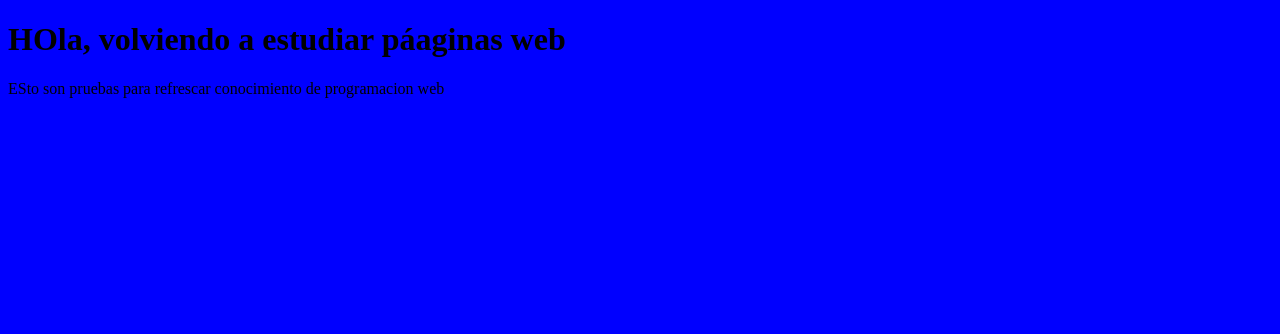
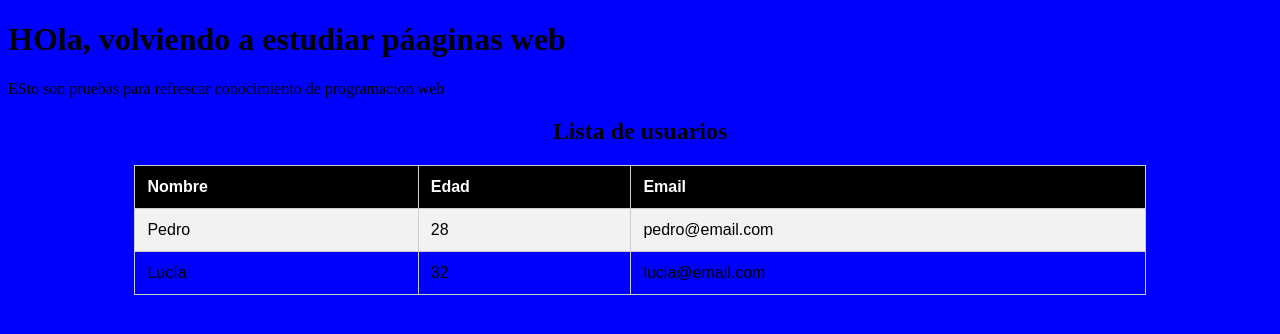
Before and after one commit to AGV98/Pagina-Web, a plain HTML site: page index.html in a window 1280 px wide. Drawn offline with Linux system fonts and the light colour scheme.

Commit message:
corrigiendo index

```diff
--- a/index.html
+++ b/index.html
@@ -4,11 +4,51 @@
     <meta charset="UTF-8">
     <meta name="viewport" content="width=device-width, initial-scale=1.0">
     <title>Página web</title>
-
+    <link rel="stylesheet" href="css/estilos.css">
+    <style>
+       table {
+         width: 80%;
+         margin: 20px auto;
+         border-collapse: collapse;
+         text-align: left;
+         font-family: Arial, Helvetica, sans-serif;
+       }
+       th, td {
+         padding: 12px;
+         border: 1px solid #ccc;
+       }
+       th {
+         background-color: black;
+         color: white;
+       }
+       tr:nth-child(even) {
+         background-color: #f2f2f2;
+       }
+       tr:hover {
+         background-color: #ddd;
+       }
+    </style>
 </head>
-<link rel="stylesheet" href="css/estilos.css">
 <body>
-    <h1> HOla, volviendo a estudiar páaginas web</h1>
-    <p> ESto son pruebas para refrescar conocimiento de programacion web</p>
+    <h1>HOla, volviendo a estudiar páaginas web</h1>
+    <p>ESto son pruebas para refrescar conocimiento de programacion web</p>
+    <h2 style="text-align:center;">Lista de usuarios</h2>
+    <table>
+      <tr>
+        <th>Nombre</th>
+        <th>Edad</th>
+        <th>Email</th>
+      </tr>
+      <tr>
+        <td>Pedro</td>
+        <td>28</td>
+        <td>pedro@email.com</td>
+      </tr>
+      <tr>
+        <td>Lucía</td>
+        <td>32</td>
+        <td>lucia@email.com</td>
+      </tr>
+    </table>
 </body>
 </html>
```
